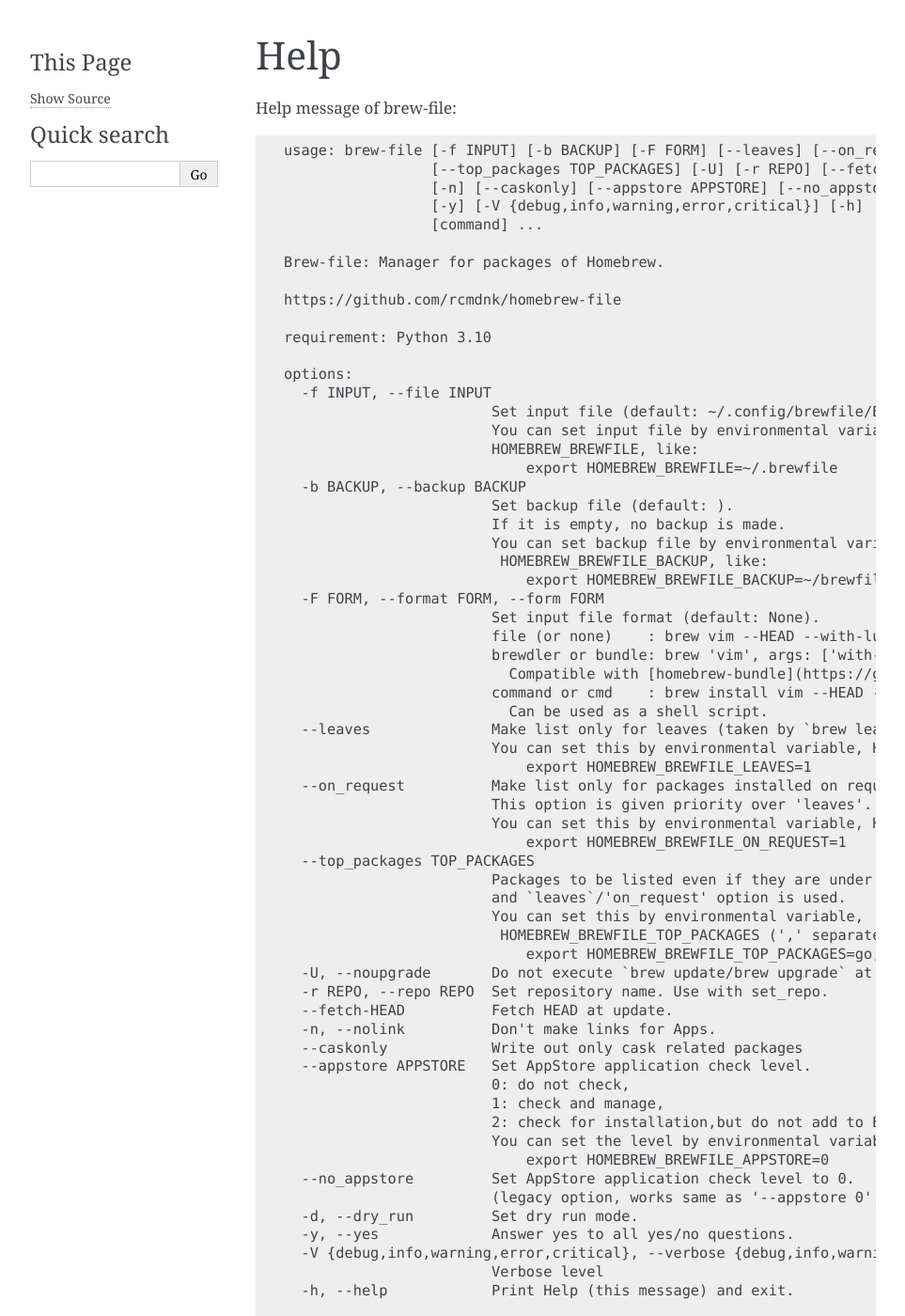
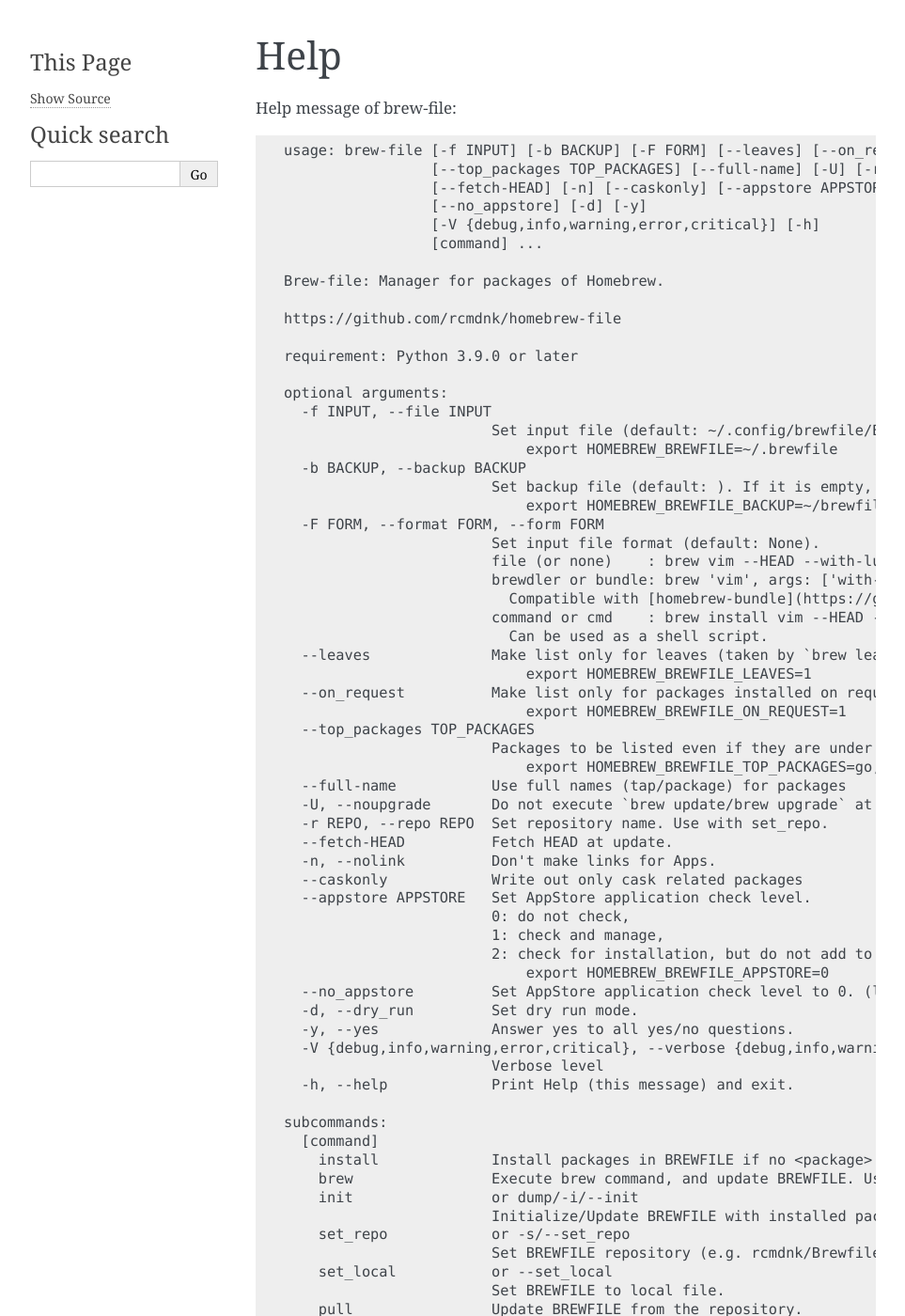
Before and after one commit to rcmdnk/homebrew-file, a Sphinx documentation site: the page built from docs/help.rst, in a window 1280 px wide and 1400 px high. Shown: the whole window at 94% size, without its empty margins (148-1111 px from the left). Built offline with Sphinx 7.4.7, drawn with Linux system fonts in a browser that asks for light colours; some of the changed text lies outside the part shown.

Commit message:
feat: add support for full-name option for packages docs: fix typo in comment in brew_helper.py

```diff
--- a/docs/help.rst
+++ b/docs/help.rst
@@ -6,28 +6,24 @@
 .. code-block:: none
 
     usage: brew-file [-f INPUT] [-b BACKUP] [-F FORM] [--leaves] [--on_request]
-                     [--top_packages TOP_PACKAGES] [-U] [-r REPO] [--fetch-HEAD]
-                     [-n] [--caskonly] [--appstore APPSTORE] [--no_appstore] [-d]
-                     [-y] [-V {debug,info,warning,error,critical}] [-h]
+                     [--top_packages TOP_PACKAGES] [--full-name] [-U] [-r REPO]
+                     [--fetch-HEAD] [-n] [--caskonly] [--appstore APPSTORE]
+                     [--no_appstore] [-d] [-y]
+                     [-V {debug,info,warning,error,critical}] [-h]
                      [command] ...
 
     Brew-file: Manager for packages of Homebrew.
 
     https://github.com/rcmdnk/homebrew-file
 
-    requirement: Python 3.10
+    requirement: Python 3.9.0 or later
 
-    options:
+    optional arguments:
       -f INPUT, --file INPUT
-                            Set input file (default: ~/.config/brewfile/Brewfile).
-                            You can set input file by environmental variable,
-                            HOMEBREW_BREWFILE, like:
+                            Set input file (default: ~/.config/brewfile/Brewfile). You can set input file by environmental variable, HOMEBREW_BREWFILE, like:
                                 export HOMEBREW_BREWFILE=~/.brewfile
       -b BACKUP, --backup BACKUP
-                            Set backup file (default: ).
-                            If it is empty, no backup is made.
-                            You can set backup file by environmental variable,
-                             HOMEBREW_BREWFILE_BACKUP, like:
+                            Set backup file (default: ). If it is empty, no backup is made. You can set backup file by environmental variable, HOMEBREW_BREWFILE_BACKUP, like:
                                 export HOMEBREW_BREWFILE_BACKUP=~/brewfile.backup
       -F FORM, --format FORM, --form FORM
                             Set input file format (default: None).
@@ -36,19 +32,14 @@
                               Compatible with [homebrew-bundle](https://github.com/Homebrew/homebrew-bundle).
                             command or cmd    : brew install vim --HEAD --with-lua
                               Can be used as a shell script.
-      --leaves              Make list only for leaves (taken by `brew leaves`).
-                            You can set this by environmental variable, HOMEBREW_BREWFILE_LEAVES, like:
+      --leaves              Make list only for leaves (taken by `brew leaves`). You can set this by environmental variable, HOMEBREW_BREWFILE_LEAVES, like:
                                 export HOMEBREW_BREWFILE_LEAVES=1
-      --on_request          Make list only for packages installed on request.
-                            This option is given priority over 'leaves'.
-                            You can set this by environmental variable, HOMEBREW_BREWFILE_ON_REQUEST, like:
+      --on_request          Make list only for packages installed on request. This option is given priority over 'leaves'. You can set this by environmental variable, HOMEBREW_BREWFILE_ON_REQUEST, like:
                                 export HOMEBREW_BREWFILE_ON_REQUEST=1
       --top_packages TOP_PACKAGES
-                            Packages to be listed even if they are under dependencies
-                            and `leaves`/'on_request' option is used.
-                            You can set this by environmental variable,
-                             HOMEBREW_BREWFILE_TOP_PACKAGES (',' separated), like:
+                            Packages to be listed even if they are under dependencies and `leaves`/'on_request' option is used. You can set this by environmental variable, HOMEBREW_BREWFILE_TOP_PACKAGES (',' separated), like:
                                 export HOMEBREW_BREWFILE_TOP_PACKAGES=go,coreutils
+      --full-name           Use full names (tap/package) for packages
       -U, --noupgrade       Do not execute `brew update/brew upgrade` at `brew file update`.
       -r REPO, --repo REPO  Set repository name. Use with set_repo.
       --fetch-HEAD          Fetch HEAD at update.
@@ -57,11 +48,9 @@
       --appstore APPSTORE   Set AppStore application check level.
                             0: do not check,
                             1: check and manage,
-                            2: check for installation,but do not add to Brewfile when Apps are added.
-                            You can set the level by environmental variable:
+                            2: check for installation, but do not add to Brewfile when Apps are added. You can set the level by environmental variable:
                                 export HOMEBREW_BREWFILE_APPSTORE=0
-      --no_appstore         Set AppStore application check level to 0.
-                            (legacy option, works same as '--appstore 0'.)
+      --no_appstore         Set AppStore application check level to 0. (legacy option, works same as '--appstore 0'.)
       -d, --dry_run         Set dry run mode.
       -y, --yes             Answer yes to all yes/no questions.
       -V {debug,info,warning,error,critical}, --verbose {debug,info,warning,error,critical}
@@ -70,11 +59,8 @@
 
     subcommands:
       [command]
-        install             Install packages in BREWFILE if no <package> is given.
-                            If <package> is given, the package is installed and it is added
-                            in BREWFILE.
-        brew                Execute brew command, and update BREWFILE.
-                            Use 'brew noinit <brew command>' to suppress Brewfile initialization.
+        install             Install packages in BREWFILE if no <package> is given. If <package> is given, the package is installed and it is added in BREWFILE.
+        brew                Execute brew command, and update BREWFILE. Use 'brew noinit <brew command>' to suppress Brewfile initialization.
         init                or dump/-i/--init
                             Initialize/Update BREWFILE with installed packages.
         set_repo            or -s/--set_repo
@@ -84,18 +70,12 @@
         pull                Update BREWFILE from the repository.
         push                Push your BREWFILE to the repository.
         clean               or -c/--clean
-                            Cleanup.
-                            Uninstall packages not in the list.
-                            Untap packages not in the list.
-                            Cleanup cache (brew cleanup).
+                            Cleanup. Uninstall packages not in the list. Untap packages not in the list. Cleanup cache (brew cleanup and delete rm -rf $(brew --cache)).
         clean_non_request   or --clean_non_request.
-                            Uninstall packages which were installed as dependencies
-                            but parent packages of which were already uninstalled.
+                            Uninstall packages which were installed as dependencies but parent packages of which were already uninstalled.
         update              or -u/--update
-                            Do brew update/upgrade, cask upgrade, pull,install,
-                            init and push.
-                            In addition, pull and push
-                            will be done if the repository is assigned.
+                            Do brew update/upgrade, cask upgrade, pull, install, init and push. In addition, pull and push will be done if the repository is assigned.
+                            It will enforce the state recorded in the Brewfile, potentially removing packages installed without `brew-wrap`. If you want to keep all packages in the system, you should better to run `brew file init` before running `brew file update`.
         edit                or -e/--edit
                             Edit input files.
         cat                 or --cat
--- a/docs/settings.rst
+++ b/docs/settings.rst
@@ -12,6 +12,7 @@
    HOMEBREW_BREWFILE_LEAVES       | Set 1 if you want to list up only leaves (formulae which is not listed in dependencies of any other packages, taken by `brew leaves`). | 0
    HOMEBREW_BREWFILE_ON_REQUEST   | Set 1 if you want to list up only packages installed on request. If both `LEAVES` and `ON_ERQUEST` are 1, `brew leaves --installed-on-request` list is used (this list may omit packages what you installed on request but the dependencies of other installed packages). Note: This list can be changed if packages installed by brew-file in new machine. (some "on_request" package could be installed as "as_dependencies" of others before being installed on request.)| 0
    HOMEBREW_BREWFILE_TOP_PACKAGES | Packages which are listed in Brewfile even if `leaves` is used and they are under dependencies. (Useful for such `go`, which is used by itself, but some packages depend on it, too.) | \"\"
+   HOMEBREW_BREWFILE_FULL_NAME    | Set 1 if you want write full names (tap/package) of packages. | 0
    HOMEBREW_BREWFILE_FETCH_HEAD   | Set 1 if you want to use `--fetch-HEAD` for `brew upgrade` option at `brew file update`.
    HOMEBREW_BREWFILE_EDITOR       | Set editor to be used by `brew file edit`. If you use `brew-wrap` or call `brew-file` directly, the environmental variable `EDITOR` also works. If you do not use `brew-file` and do not set this variable, `EDITOR` does not work and the system default editor will be used.| \"\"
    HOMEBREW_BREWFILE_VERBOSE      | Set verbose level ("debug", "info", "warning", "error", "critical"). | "info"
```
Also changed, not shown: .pre-commit-config.yaml, 5 other files.
